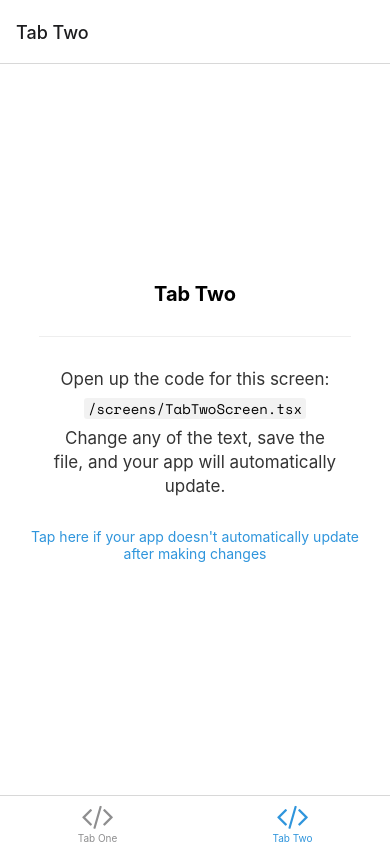
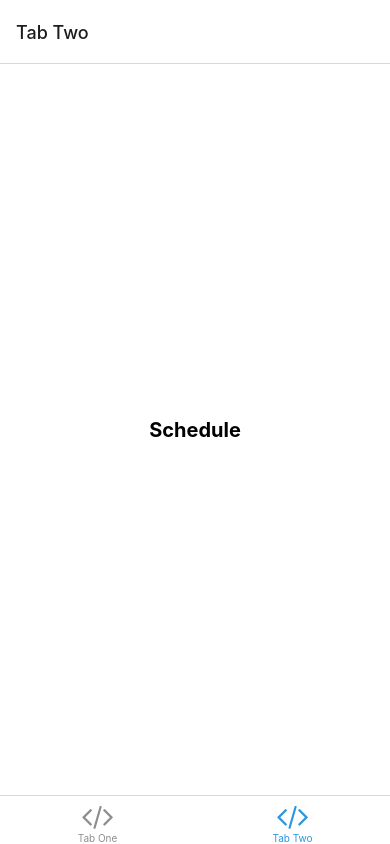
Before and after one commit to Leqx/myaplus, a React Native app: screen /TabTwo in a window 390 px wide. Built offline with nearby package versions, Linux system fonts and the light colour scheme; what expo-linking would draw is missing.

Commit message:
Initial Commit

```diff
--- a/screens/TabOneScreen.tsx
+++ b/screens/TabOneScreen.tsx
@@ -8,9 +8,7 @@ import { RootTabScreenProps } from '../types';
 export default function TabOneScreen({ navigation }: RootTabScreenProps<'TabOne'>) {
   return (
     <View style={styles.container}>
-      <Text style={styles.title}>Tab One</Text>
-      <View style={styles.separator} lightColor="#eee" darkColor="rgba(255,255,255,0.1)" />
-      <EditScreenInfo path="/screens/TabOneScreen.tsx" />
+      <Text style={styles.title}>Explore</Text>
     </View>
   );
 }
--- a/screens/TabTwoScreen.tsx
+++ b/screens/TabTwoScreen.tsx
@@ -7,9 +7,7 @@ import { Text, View } from '../components/Themed';
 export default function TabTwoScreen() {
   return (
     <View style={styles.container}>
-      <Text style={styles.title}>Tab Two</Text>
-      <View style={styles.separator} lightColor="#eee" darkColor="rgba(255,255,255,0.1)" />
-      <EditScreenInfo path="/screens/TabTwoScreen.tsx" />
+      <Text style={styles.title}>Schedule</Text>
     </View>
   );
 }
```
